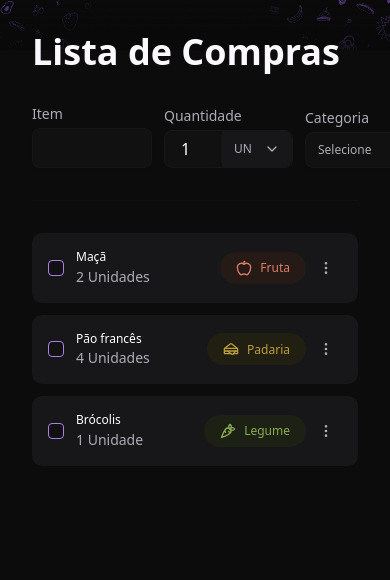
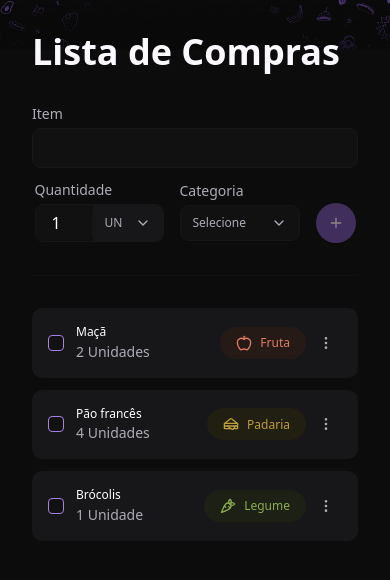
Before and after one commit to Ramontaffa/Lista-de-compras, a Next.js app: page / in a window 390 px wide. Shown: the top 580 px of the page. Built offline with nearby package versions, Linux system fonts and the light colour scheme.

Commit message:
fix(ShoppingForm): adjust layout for better alignment of form elements

```diff
--- a/src/components/ListForm/ShoppingForm.tsx
+++ b/src/components/ListForm/ShoppingForm.tsx
@@ -51,7 +51,7 @@ export function ShoppingForm({ onAddItem }: ShoppingFormProps) {
   };
 
   return (
-    <form onSubmit={handleSubmit} className="flex items-end gap-3 sm:gap-4">
+    <form onSubmit={handleSubmit} className="flex flex-wrap justify-center items-end gap-3 sm:gap-4">
       {/* Item name input */}
       <div className="flex flex-col flex-grow min-w-[120px]">
         <label htmlFor="item-name" className="text-gray-200 text-sm mb-1">
@@ -66,6 +66,7 @@ export function ShoppingForm({ onAddItem }: ShoppingFormProps) {
         />
       </div>
 
+      <div className="flex gap-4 items-baseline-last min-w-[120px] overflow-x-auto">
         {/* Quantity and unit input */}
         <div className="flex flex-col">
           <label className="text-gray-200 text-sm mb-1">Quantidade</label>
@@ -91,6 +92,7 @@ export function ShoppingForm({ onAddItem }: ShoppingFormProps) {
         >
           <Plus className="h-5 w-5" />
         </Button>
+      </div>
     </form>
   );
 }
```
Lines whose indentation alone changed are shown as unchanged.
